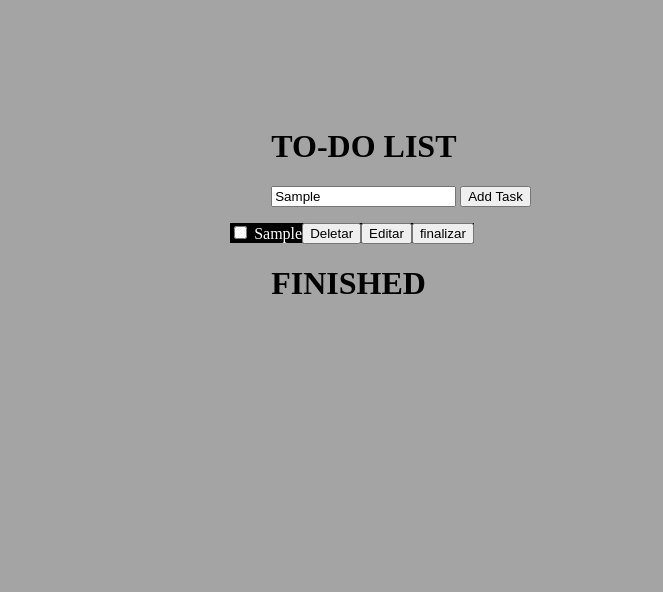
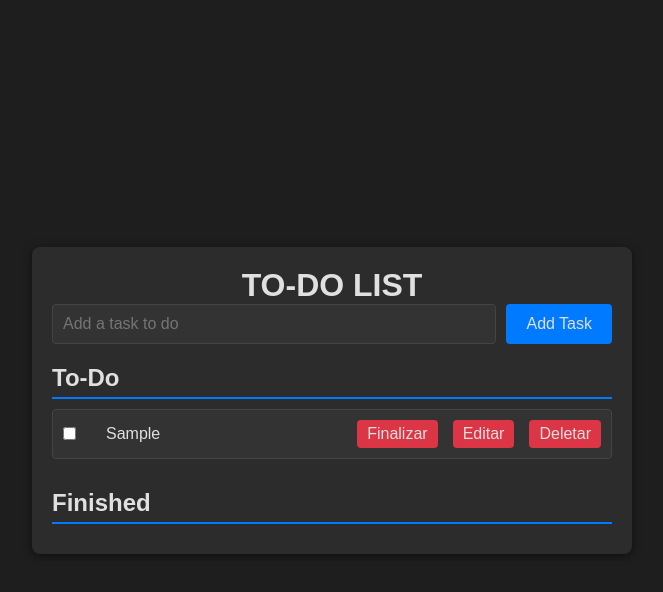
Before and after one commit to Erick-Pereira/ToDoList, a plain HTML site: page html/index.html in a window 1280 px wide. Both pictures are taken after typing "Sample" into the empty fields and a click on the button "Add Task". Shown: the whole page, without its empty margins (308-971 px from the left). Drawn offline with Linux system fonts and the light colour scheme.

Commit message:
MUITOS ajustes, não é atoa que é uma feature totalmente diferente

```diff
--- a/css/index.css
+++ b/css/index.css
@@ -1,43 +1,162 @@
-body{
-    background-color: #A4A4A4;
-}
-.titulo{
-    margin-left: 30%;
-}
-body{
-    margin-top: 10%;
-    max-width: fit-content;
-    margin-left: auto;
-    margin-right: auto;
+/* Reset básico */
+* {
+    margin: 0;
+    padding: 0;
+    box-sizing: border-box;
 }
 
-#btn-delete{
-    margin-top: 0;
-   float: right;
-}
-#btn-finalizar{
-    margin-top: 0;
-   float: right;
+body {
+    font-family: Arial, sans-serif;
+    background-color: #1e1e1e;
+    color: #e0e0e0;
+    display: flex;
+    justify-content: center;
+    align-items: center;
+    min-height: 100vh;
+    padding: 0 20px;
 }
 
-#btn-edit{
-    margin-top: 0;
-    float: right;
-}
-.buttonIn {
-    width: 300px;
-    position: relative;
+.container {
+    width: 100%;
+    max-width: 600px;
+    background: #2c2c2c;
+    border-radius: 8px;
+    box-shadow: 0 2px 8px rgba(0, 0, 0, 0.5);
+    padding: 20px;
+    margin: auto;
 }
 
-.content--body{
-    max-width: fit-content;
-
-    margin-right: auto;
+.header {
+    text-align: center;
+    margin-bottom: 20px;
 }
 
-ol li{
+.input-group {
+    display: flex;
+    justify-content: center;
+    gap: 10px;
+}
+
+input[type="text"] {
+    flex: 1;
+    padding: 10px;
+    border: 1px solid #444;
+    border-radius: 4px;
+    background-color: #333;
+    color: #e0e0e0;
+    font-size: 16px;
+    outline: none;
+}
+
+button {
+    background-color: #007bff;
+    color: #e0e0e0;
+    border: none;
+    padding: 10px 20px;
+    border-radius: 4px;
+    cursor: pointer;
+    font-size: 16px;
+    transition: background-color 0.3s ease;
+}
+
+button:hover {
+    background-color: #0056b3;
+}
+
+main {
+    display: flex;
+    flex-direction: column;
+    gap: 20px;
+}
+
+.list-section {
+    flex: 1;
+}
+
+h2 {
+    font-size: 1.5rem;
+    margin-bottom: 10px;
+    border-bottom: 2px solid #007bff;
+    padding-bottom: 5px;
+}
+
+.task-list {
     list-style-type: none;
-    background-color: black;
-    color: white;
-    margin: 10px;
-  }
+    padding: 0;
+    margin: 0;
+}
+
+.task-list li {
+    display: flex;
+    align-items: center;
+    background-color: #333;
+    border: 1px solid #444;
+    border-radius: 4px;
+    margin-bottom: 10px;
+    padding: 10px;
+    position: relative;
+    gap: 10px;
+    overflow: hidden; /* Impede que o conteúdo vaze para fora */
+    word-wrap: break-word; /* Quebra a linha se o texto for muito longo */
+}
+
+.task-list input[type="checkbox"] {
+    margin-right: 10px;
+}
+
+.task-list span {
+    flex: 1; /* Faz com que o texto ocupe o espaço restante */
+    overflow: hidden;
+    text-overflow: ellipsis;
+    white-space: normal; /* Permite que o texto vá para várias linhas se necessário */
+}
+
+.task-list button {
+    background-color: #dc3545;
+    color: #e0e0e0;
+    border: none;
+    padding: 5px 10px;
+    margin-left: 5px;
+}
+
+.task-list button.edit {
+    background-color: #ffc107;
+    color: #333;
+}
+
+.task-list button.edit:hover {
+    background-color: #e0a800;
+}
+
+.task-list button:hover {
+    background-color: #c82333;
+}
+
+@media (max-width: 768px) {
+    .container {
+        padding: 10px;
+    }
+
+    .input-group {
+        flex-direction: column;
+    }
+
+    button {
+        width: 100%;
+        margin-top: 10px;
+    }
+
+    main {
+        flex-direction: column;
+        gap: 10px;
+    }
+
+    .task-list li {
+        flex-direction: column;
+        align-items: flex-start;
+    }
+
+    .task-list span {
+        width: 100%;
+    }
+}
--- a/html/index.html
+++ b/html/index.html
@@ -1,36 +1,35 @@
-
 <!DOCTYPE html>
 <html lang="pt">
 
 <head>
     <meta charset="UTF-8">
     <meta name="viewport" content="width=device-width, initial-scale=1.0">
-    <title>
-        To-do List
-    </title>
+    <meta name="theme-color" content="#333">
+    <title>To-do List</title>
+    <link rel="stylesheet" href="../css/index.css">
 </head>
 
 <body>
-    <div class="titulo">
-            <h1>
-                TO-DO LIST
-            </h1>
-        <div class="buttonIn">
-            <input type="text" id="Input-Task" name="Input-Task" placeholder="Add a task to do">
-            <button onclick="addTask()">Add Task</button>
-        </div>
+    <div class="container">
+        <header class="header">
+            <h1>TO-DO LIST</h1>
+            <div class="input-group">
+                <input type="text" id="Input-Task" placeholder="Add a task to do">
+                <button id="add-task-button">Add Task</button>
+            </div>
+        </header>
+        <main class="main-content">
+            <section class="list-section">
+                <h2>To-Do</h2>
+                <ol id="toDoList" class="task-list"></ol>
+            </section>
+            <section class="list-section">
+                <h2>Finished</h2>
+                <ol id="finished" class="task-list"></ol>
+            </section>
+        </main>
     </div>
-    <div class="content--body">
-        <ol id="toDoList" class="toDoList">
-        </ol>
-    </div>
-    <div class="titulo">
-    <h1>FINISHED</h1>
-    <ol id="finished" class="finished">
-    </ol>
-    </div>
+    <script src="../javascript/index.js"></script>
 </body>
 
 </html>
-<script src="../javascript/index.js"></script>
-<link rel="stylesheet" href="../css/index.css">
--- a/javascript/index.js
+++ b/javascript/index.js
@@ -1,71 +1,104 @@
-const localStorageKey1 = 'to-do-list-gn'
-const localStorageKey2 = 'to-do-list-dn'
+const localStorageKey1 = 'to-do-list-gn';
+const localStorageKey2 = 'to-do-list-dn';
+
+document.getElementById('add-task-button').addEventListener('click', addTask);
+
 function addTask() {
-  let input = document.getElementById('Input-Task')
-  if (!input.value) {
+    let input = document.getElementById('Input-Task');
+    if (!input.value.trim()) {
         alert('Digite algo para inserir em sua lista');
+        return;
     }
-  else {
-    let values = JSON.parse(localStorage.getItem(localStorageKey1) || "[]")
-    let length = values.length
-    if (length == null) {
-      length = 0;
-    }
+    let values = JSON.parse(localStorage.getItem(localStorageKey1) || "[]");
+    let length = values.length;
+    length = length ? length : 0;
     length++;
     values.push({
         id: length,
         name: input.value,
         finished: false
-    })
+    });
     localStorage.setItem(localStorageKey1, JSON.stringify(values));
-    input.innerText= '';
+    input.value = '';
+    showValues();
+}
+
+function showValues() {
+    let values = JSON.parse(localStorage.getItem(localStorageKey1) || "[]");
+    let list = document.getElementById('toDoList');
+    list.innerHTML = '';
+    values.forEach(task => {
+        let comp = task.finished ? `<del>${task.name}</del>` : task.name;
+        let check = task.finished ? 'checked' : '';
+        list.innerHTML += `
+            <li>
+                <input type="checkbox" ${check} onclick="handleCheckboxChange(${task.id})">
+                <span style="margin-left: 10px;">${comp}</span>
+                <button onclick="finalizeItem(${task.id})">Finalizar</button>
+                <button onclick="editItem(${task.id})">Editar</button>
+                <button onclick="removeItem(${task.id})">Deletar</button>
+            </li>
+        `;
+    });
+    showFinishedTasks();
+}
+
+function showFinishedTasks() {
+    let values = JSON.parse(localStorage.getItem(localStorageKey2) || "[]");
+    let list = document.getElementById('finished');
+    list.innerHTML = '';
+    values.forEach(task => {
+        list.innerHTML += `
+            <li>
+                <span>${task.name}</span>
+            </li>
+        `;
+    });
+}
+
+function removeItem(id) {
+    let values = JSON.parse(localStorage.getItem(localStorageKey1) || "[]");
+    values = values.filter(task => task.id !== id);
+    localStorage.setItem(localStorageKey1, JSON.stringify(values));
+    showValues();
+}
+
+function finalizeItem(id) {
+    let values = JSON.parse(localStorage.getItem(localStorageKey1) || "[]");
+    let finishedTasks = JSON.parse(localStorage.getItem(localStorageKey2) || "[]");
+    let task = values.find(task => task.id === id);
+    if (task) {
+        task.finished = true;
+        finishedTasks.push(task);
+        values = values.filter(task => task.id !== id);
+        localStorage.setItem(localStorageKey1, JSON.stringify(values));
+        localStorage.setItem(localStorageKey2, JSON.stringify(finishedTasks));
         showValues();
     }
 }
 
-function showValues() {
-  let values = JSON.parse(localStorage.getItem(localStorageKey1) || "[]")
-  let list = document.getElementById('toDoList')
-  list.innerHTML = ''
-  for (let i = 0; i < values.length; i++) {
-    let comp = `${values[i].name}`
-    let check = '';
-    if (values[i].finished) {
-      comp = `<del>${values[i].name}</del>`
-      check = 'checked';
-    }
-    list.innerHTML += `<li><input type="checkbox"
-                      ${check} onClick="handleCheckboxChange(${values[i].id})"><span style={{ marginLeft: "10px" }}>
-                      ${comp}
-                      </span> <button id='btn-finalizar' onClick='finalizarItem(${values[i].id})'>finalizar</button><button id='btn-edit' onClick='editItem(${values[i].id})'>Editar</button><button id='btn-delete' onClick='removeItem(${values[i].id})'>Deletar</button></li>`
+function handleCheckboxChange(id) {
+    let values = JSON.parse(localStorage.getItem(localStorageKey1) || "[]");
+    let task = values.find(task => task.id === id);
+    if (task) {
+        task.finished = !task.finished;
+        localStorage.setItem(localStorageKey1, JSON.stringify(values));
+        showValues();
     }
 }
+
+function editItem(id) {
+    let values = JSON.parse(localStorage.getItem(localStorageKey1) || "[]");
+    let task = values.find(task => task.id === id);
+    if (task) {
+        let newName = prompt('Edit task:', task.name);
+        if (newName !== null && newName.trim() !== '') {
+            task.name = newName;
+            localStorage.setItem(localStorageKey1, JSON.stringify(values));
             showValues();
-
-function removeItem(data) {
-  let values = JSON.parse(localStorage.getItem(localStorageKey1) || "[]")
-  let index = values.findIndex(x => x.id == data)
-  values.splice(index, 1)
-  localStorage.setItem(localStorageKey1, JSON.stringify(values))
-  showValues()
         }
-function finalizarItem(data) {
-  let values = JSON.parse(localStorage.getItem(localStorageKey1) || "[]")
-  let values2 = JSON.parse(localStorage.getItem(localStorageKey2)|| "[]")
-  let index = values.findIndex(x => x.id == data)
-  values2.push(values[index]);
-  values.splice(index, 1)
-  localStorage.setItem(localStorageKey2,)
-  localStorage.setItem(localStorageKey1, JSON.stringify(values))
-  showValues()
+    }
 }
 
-function handleCheckboxChange(data) {
-  let values = JSON.parse(localStorage.getItem(localStorageKey1) || "[]")
-  let index = values.findIndex(x => x.id == data)
-  let value = values[index]
-  value.finished = !value.finished
-  values[index] = value;
-  localStorage.setItem(localStorageKey1, JSON.stringify(values))
-  showValues()
-}
+// Initial call to show tasks
+showValues();
```
Lines whose indentation alone changed are shown as unchanged.
